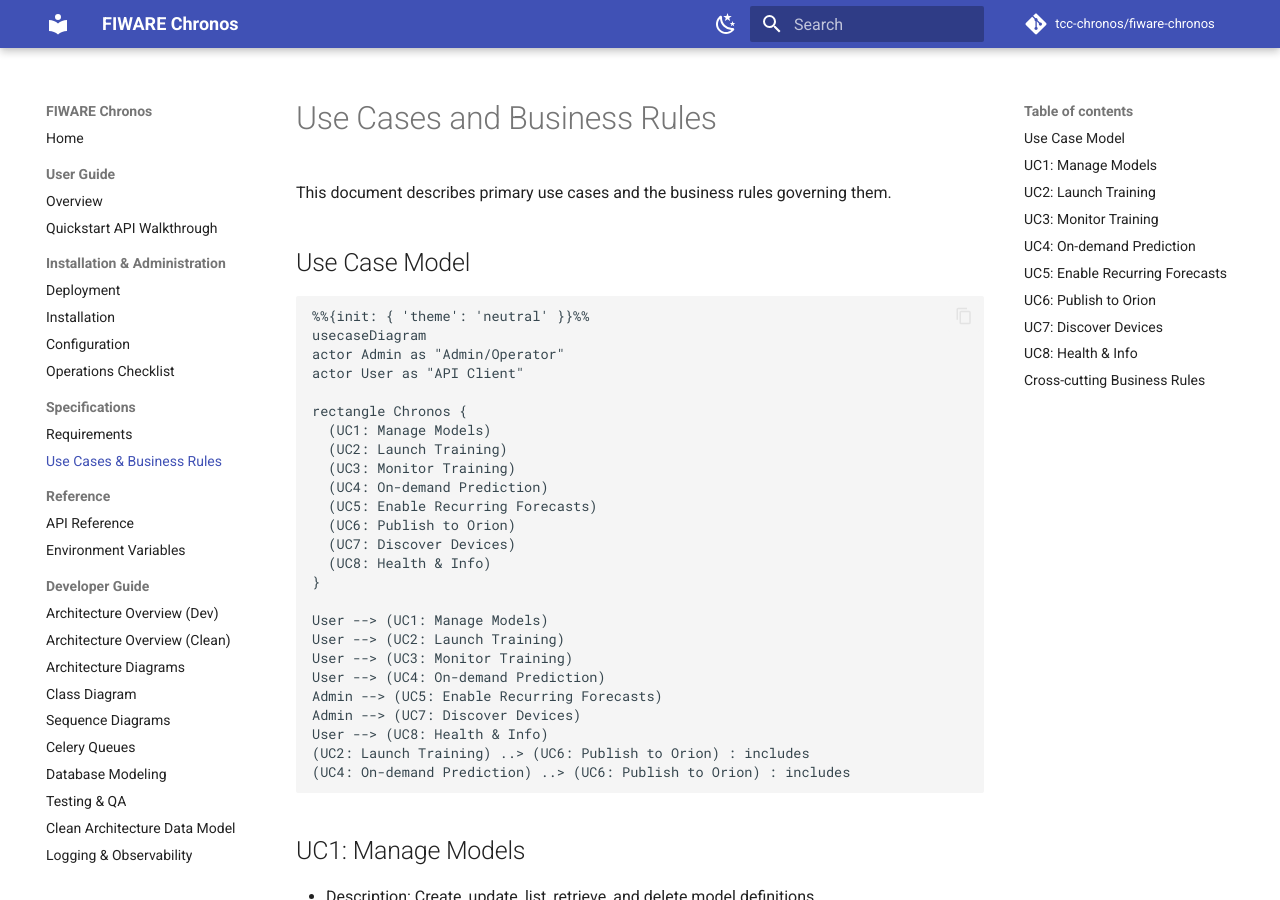
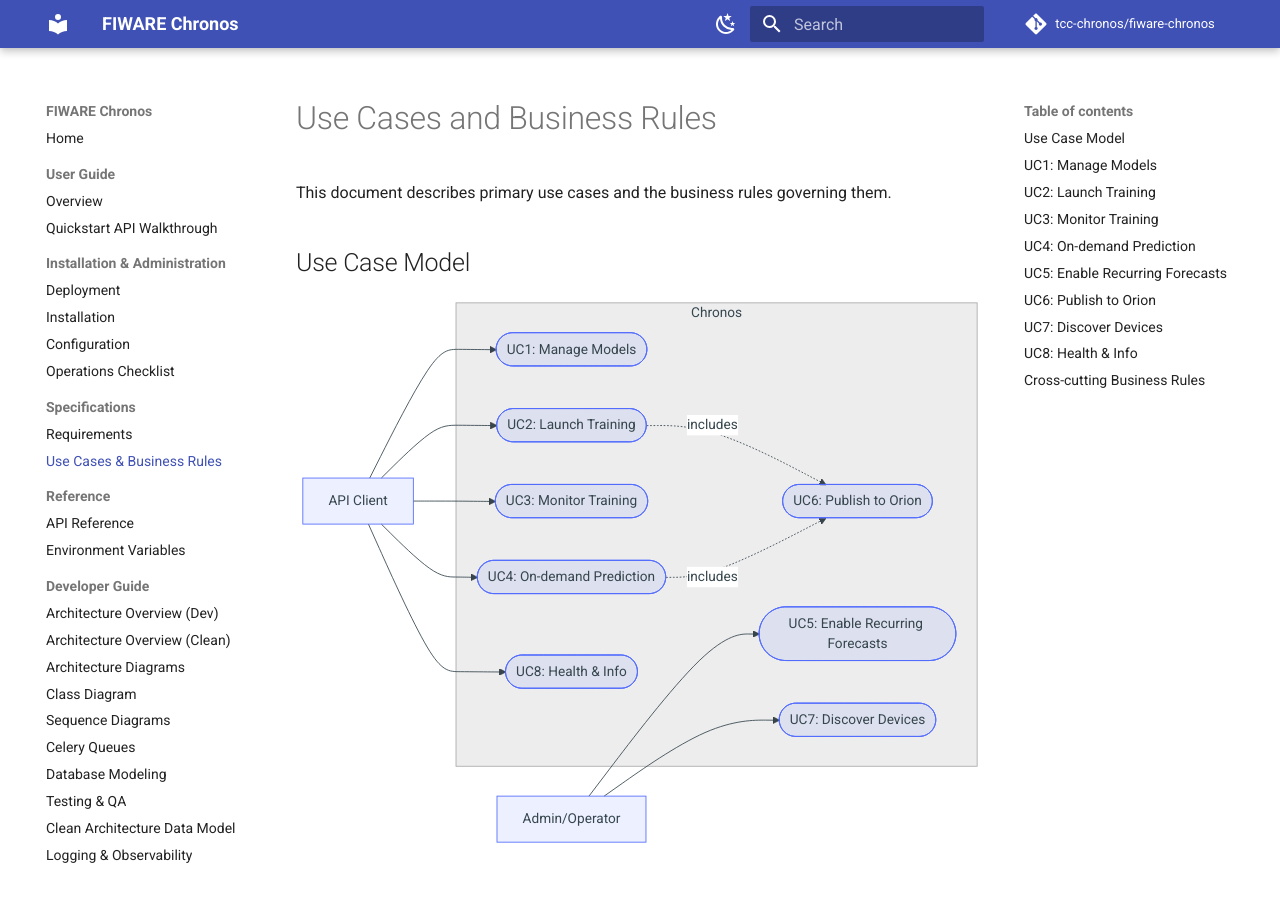
Before and after one commit to tcc-chronos/fiware-chronos, an MkDocs documentation site: the page built from docs/specs/use-cases.md, in a window 1280 px wide and 900 px high. Built offline with MkDocs 1.6.1 and Material for MkDocs 9.7.7, drawn with Linux system fonts in a browser that asks for light colours; comment, search, counter and statistics services are not loaded.

Commit message:
docs: update use case diagram

````diff
--- a/docs/specs/use-cases.md
+++ b/docs/specs/use-cases.md
@@ -5,31 +5,30 @@ This document describes primary use cases and the business rules governing them.
 ## Use Case Model
 
 ```mermaid
-%%{init: { 'theme': 'neutral' }}%%
-usecaseDiagram
-actor Admin as "Admin/Operator"
-actor User as "API Client"
+flowchart LR
+  actorAdmin[Admin/Operator]
+  actorUser[API Client]
 
-rectangle Chronos {
-  (UC1: Manage Models)
-  (UC2: Launch Training)
-  (UC3: Monitor Training)
-  (UC4: On-demand Prediction)
-  (UC5: Enable Recurring Forecasts)
-  (UC6: Publish to Orion)
-  (UC7: Discover Devices)
-  (UC8: Health & Info)
-}
+  subgraph Chronos
+    UC1([UC1: Manage Models])
+    UC2([UC2: Launch Training])
+    UC3([UC3: Monitor Training])
+    UC4([UC4: On-demand Prediction])
+    UC5([UC5: Enable Recurring Forecasts])
+    UC6([UC6: Publish to Orion])
+    UC7([UC7: Discover Devices])
+    UC8([UC8: Health & Info])
+  end
 
-User --> (UC1: Manage Models)
-User --> (UC2: Launch Training)
-User --> (UC3: Monitor Training)
-User --> (UC4: On-demand Prediction)
-Admin --> (UC5: Enable Recurring Forecasts)
-Admin --> (UC7: Discover Devices)
-User --> (UC8: Health & Info)
-(UC2: Launch Training) ..> (UC6: Publish to Orion) : includes
-(UC4: On-demand Prediction) ..> (UC6: Publish to Orion) : includes
+  actorUser --> UC1
+  actorUser --> UC2
+  actorUser --> UC3
+  actorUser --> UC4
+  actorAdmin --> UC5
+  actorAdmin --> UC7
+  actorUser --> UC8
+  UC2 -. includes .-> UC6
+  UC4 -. includes .-> UC6
 ```
 
 ## UC1: Manage Models
--- a/mkdocs.yml
+++ b/mkdocs.yml
@@ -39,7 +39,11 @@ markdown_extensions:
   - tables
   - attr_list
   - fenced_code
-  - pymdownx.superfences
+  - pymdownx.superfences:
+      custom_fences:
+        - name: mermaid
+          class: mermaid
+          format: !!python/name:pymdownx.superfences.fence_code_format
 
 plugins:
   - search
````
Also changed, not shown: docs/requirements.txt (+4 -4 lines).
